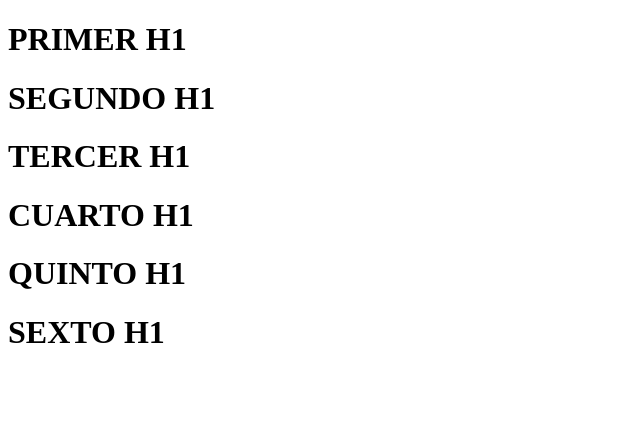
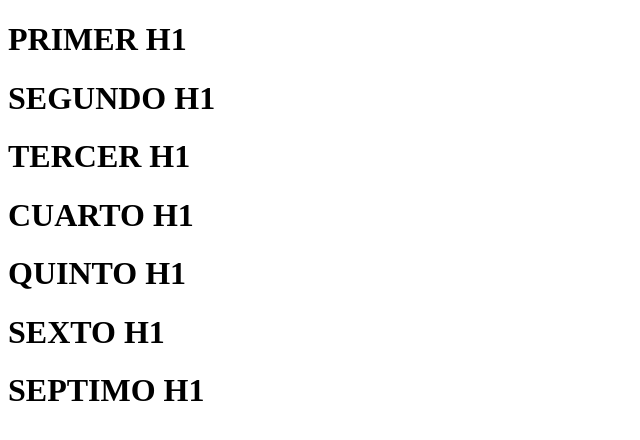
Before and after one commit to Jgon03/BUENAS-PRACTICAS-JG, a plain HTML site: page index.html in a window 1280 px wide. Shown: the whole page, without its empty margins (0-640 px from the left). Drawn offline with Linux system fonts and the light colour scheme.

Commit message:
Sexto commit (Se agrego septimo H1)

```diff
--- a/index.html
+++ b/index.html
@@ -12,5 +12,6 @@
     <H1>CUARTO H1</H1>
     <H1>QUINTO H1</H1>
     <H1>SEXTO H1</H1>
+    <H1>SEPTIMO H1</H1>
 </body>
 </html>
```
